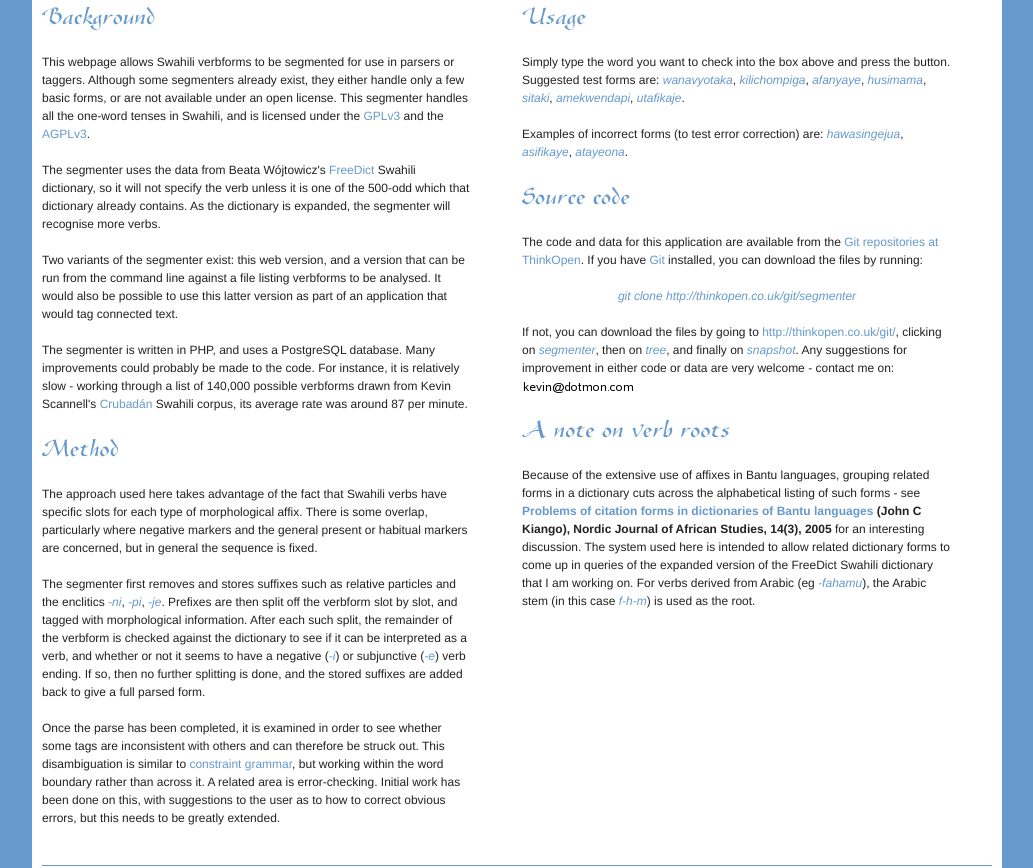
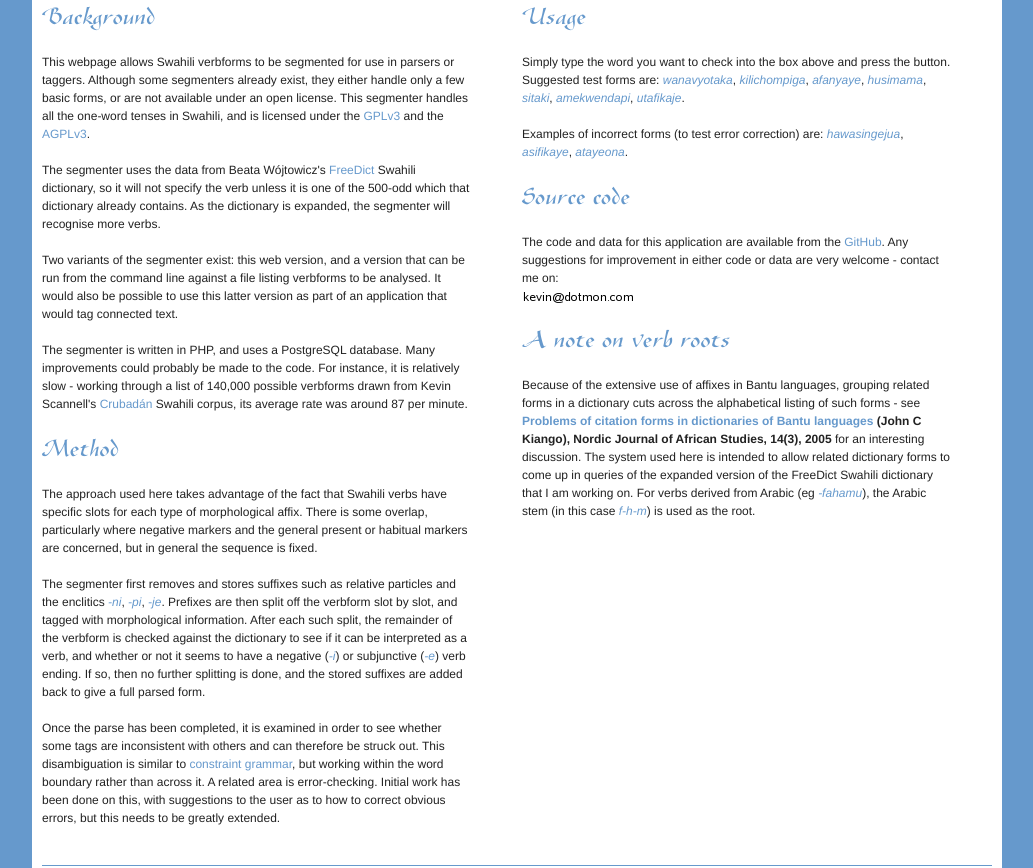
Before and after one commit to donnekgit/segmenter, a PHP site: page / in a window 1280 px wide. Shown: the part 327-1195 px from the top of the page, without its empty margins (123-1156 px from the left). Run offline with PHP 8.4, Linux system fonts and the light colour scheme; data that the repository does not hold is empty.

Commit message:
Add new README

```diff
--- a/index.php
+++ b/index.php
@@ -61,9 +61,7 @@ along with the segmenter.  If not, see <http://www.gnu.org/licenses/>.
 
 <h2>Source code</h2>
 
-<p>The code and data for this application are available from the <a href="http://thinkopen.co.uk/git/">Git repositories at ThinkOpen</a>.  If you have <a href="http://git-scm.com/">Git</a> installed, you can download the files by running:
-<div class="center"><em>git clone http://thinkopen.co.uk/git/segmenter</em></div>
-If not, you can download the files by going to <a href="http://thinkopen.co.uk/git/">http://thinkopen.co.uk/git/</a>, clicking on <em>segmenter</em>, then on <em>tree</em>, and finally on <em>snapshot</em>.  Any suggestions for improvement in either code or data are very welcome - contact me on:<br /><img src="images/email.png" width="115" height="17" /></p>
+<p>The code and data for this application are available from the <a href="https://github.com/donnekgit/segmenter">GitHub</a>.  Any suggestions for improvement in either code or data are very welcome - contact me on:<br /><img src="images/email.png" width="115" height="17" /></p>
 
 <h2>A note on verb roots</h2>
 
```
Also changed, not shown: README.md (added), 1 other file.
